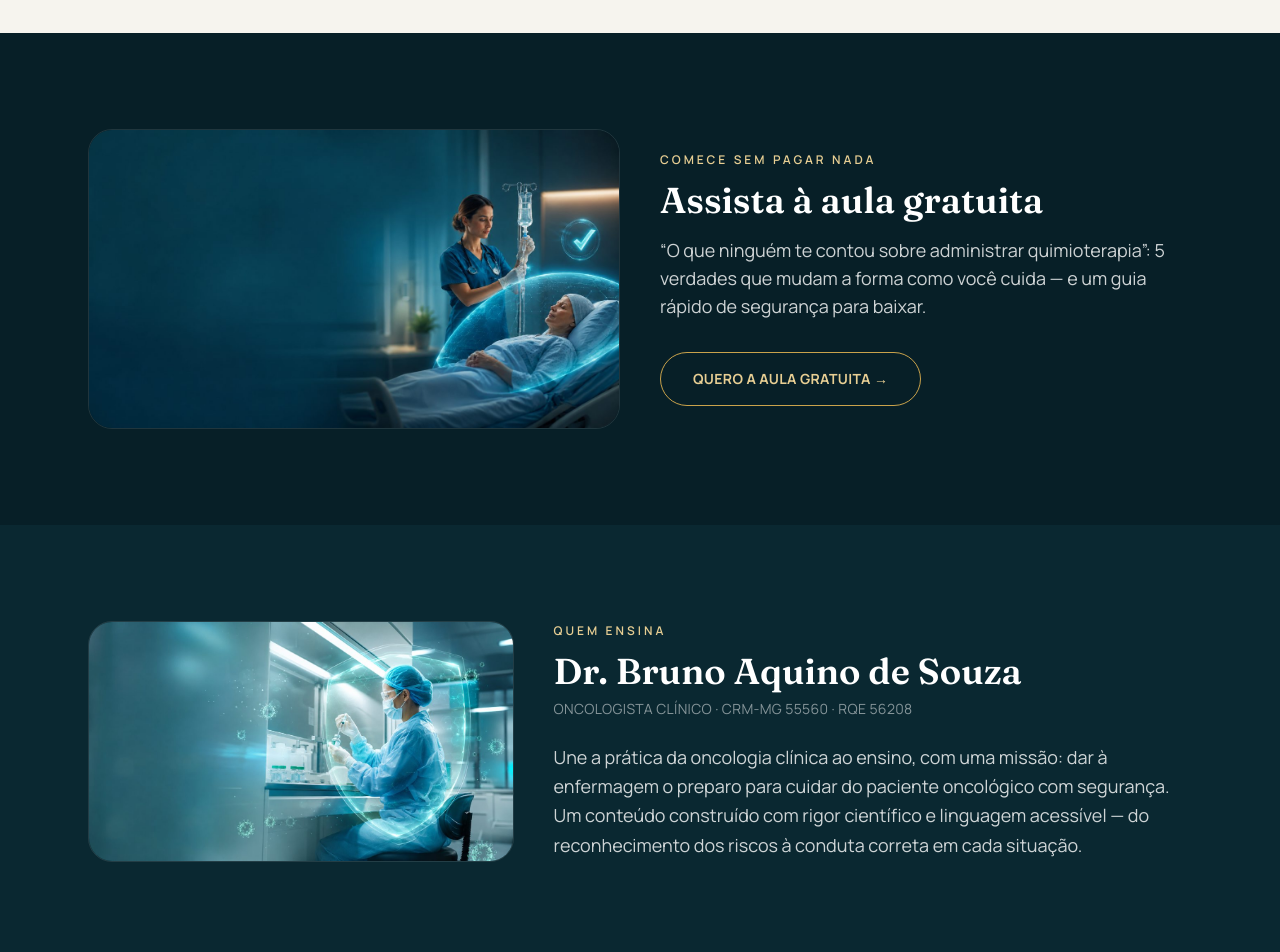
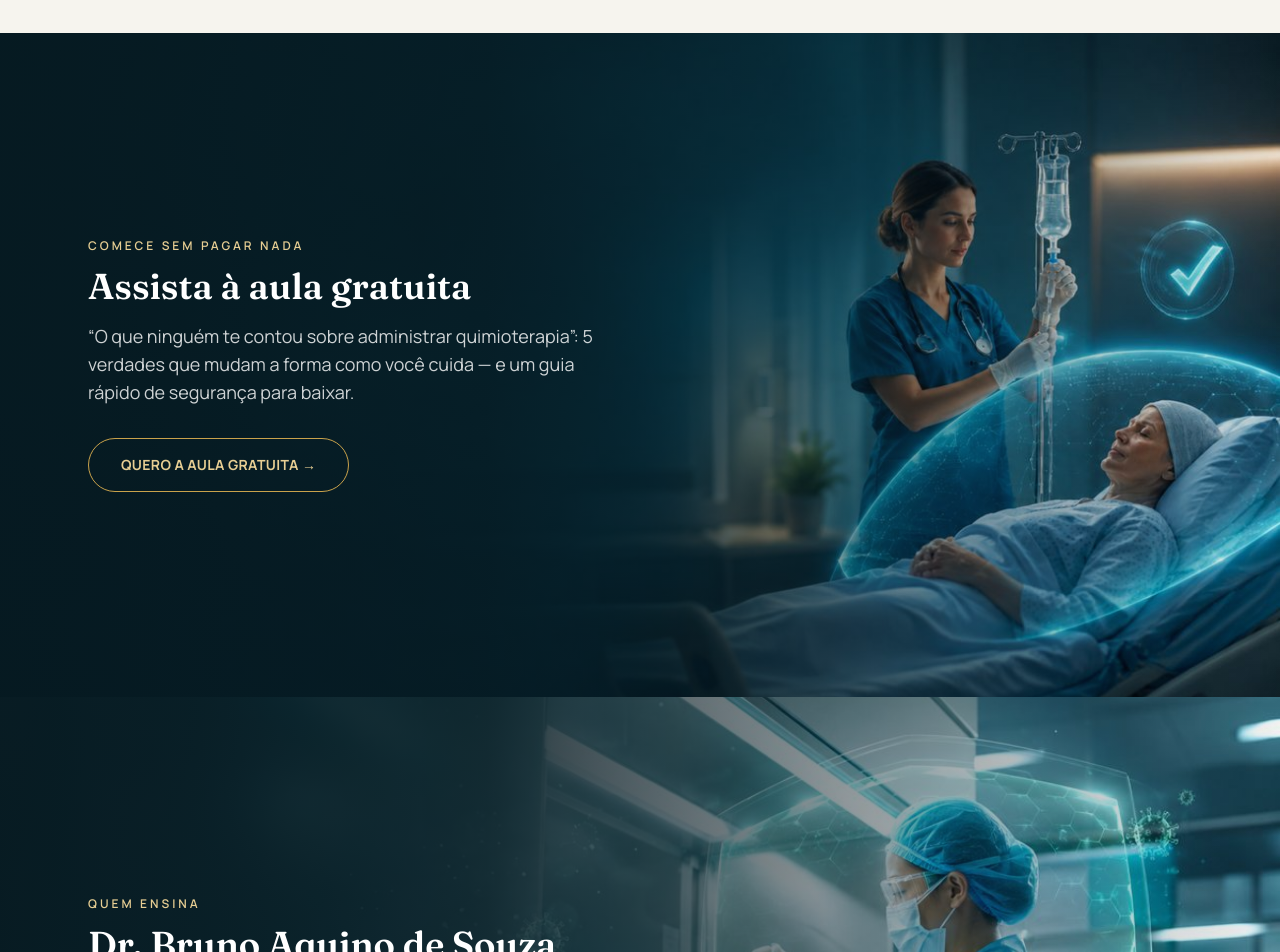
Before and after one commit to brunoaquino1985/drbrunoaquino-site, a Next.js app in the folder drbrunoaquino-site/: page /curso in a window 1280 px wide. Shown: the part 4480-5432 px from the top of the page. Built offline with nearby package versions, Linux system fonts and the light colour scheme; no server answers.

Commit message:
feat: aula gratuita e professor em full-bleed com texto sobre a imagem

```diff
--- a/drbrunoaquino-site/src/app/curso/page.tsx
+++ b/drbrunoaquino-site/src/app/curso/page.tsx
@@ -246,12 +246,11 @@ export default function CursoPage() {
       </section>
 
       {/* ===================== AULA GRATUITA ===================== */}
-      <section className="bg-[#071f27] py-24">
-        <div className="mx-auto grid max-w-6xl items-center gap-10 px-6 md:grid-cols-2">
-          <div className="overflow-hidden rounded-3xl border border-white/10">
-            <img src="/curso/gratis.jpg" alt="" className="aspect-[16/9] w-full object-cover" />
-          </div>
-          <div>
+      <section className="relative min-h-[520px] overflow-hidden py-24">
+        <img src="/curso/gratis.jpg" alt="" className="absolute inset-0 h-full w-full object-cover" />
+        <div className="absolute inset-0" style={{ background: "linear-gradient(90deg, rgba(6,25,32,0.96) 0%, rgba(6,25,32,0.86) 38%, rgba(6,25,32,0.45) 66%, rgba(6,25,32,0.05) 100%)" }} />
+        <div className="relative mx-auto flex min-h-[472px] max-w-6xl items-center px-6">
+          <div className="max-w-lg">
             <p className="text-xs font-semibold uppercase tracking-[0.25em] text-[#E7CE93]">Comece sem pagar nada</p>
             <h2 className={`${display.className} mt-3 text-3xl font-semibold leading-tight text-white sm:text-4xl`}>
               Assista à aula gratuita
@@ -271,16 +270,15 @@ export default function CursoPage() {
       </section>
 
       {/* ===================== PROFESSOR ===================== */}
-      <section className="bg-[#0a2831] py-24">
-        <div className="mx-auto grid max-w-6xl items-center gap-10 px-6 md:grid-cols-[0.8fr_1.2fr]">
-          <div className="overflow-hidden rounded-3xl border border-white/10">
-            <img src="/curso/prof.jpg" alt="Dr. Bruno Aquino de Souza" className="aspect-[16/9] w-full object-cover" />
-          </div>
-          <div>
+      <section className="relative min-h-[520px] overflow-hidden py-24">
+        <img src="/curso/prof.jpg" alt="Dr. Bruno Aquino de Souza" className="absolute inset-0 h-full w-full object-cover" />
+        <div className="absolute inset-0" style={{ background: "linear-gradient(90deg, rgba(6,25,32,0.96) 0%, rgba(6,25,32,0.86) 38%, rgba(6,25,32,0.45) 66%, rgba(6,25,32,0.05) 100%)" }} />
+        <div className="relative mx-auto flex min-h-[472px] max-w-6xl items-center px-6">
+          <div className="max-w-lg">
             <p className="text-xs font-semibold uppercase tracking-[0.25em] text-[#E7CE93]">Quem ensina</p>
             <h2 className={`${display.className} mt-3 text-3xl font-semibold text-white sm:text-4xl`}>Dr. Bruno Aquino de Souza</h2>
-            <p className="mt-2 text-sm uppercase tracking-wide text-white/50">Oncologista Clínico · CRM-MG 55560 · RQE 56208</p>
-            <p className="mt-6 text-lg leading-relaxed text-white/80">
+            <p className="mt-2 text-sm uppercase tracking-wide text-white/60">Oncologista Clínico · CRM-MG 55560 · RQE 56208</p>
+            <p className="mt-6 text-lg leading-relaxed text-white/85">
               Une a prática da oncologia clínica ao ensino, com uma missão: dar à enfermagem o preparo para cuidar do
               paciente oncológico com segurança. Um conteúdo construído com rigor científico e linguagem acessível —
               do reconhecimento dos riscos à conduta correta em cada situação.
```
